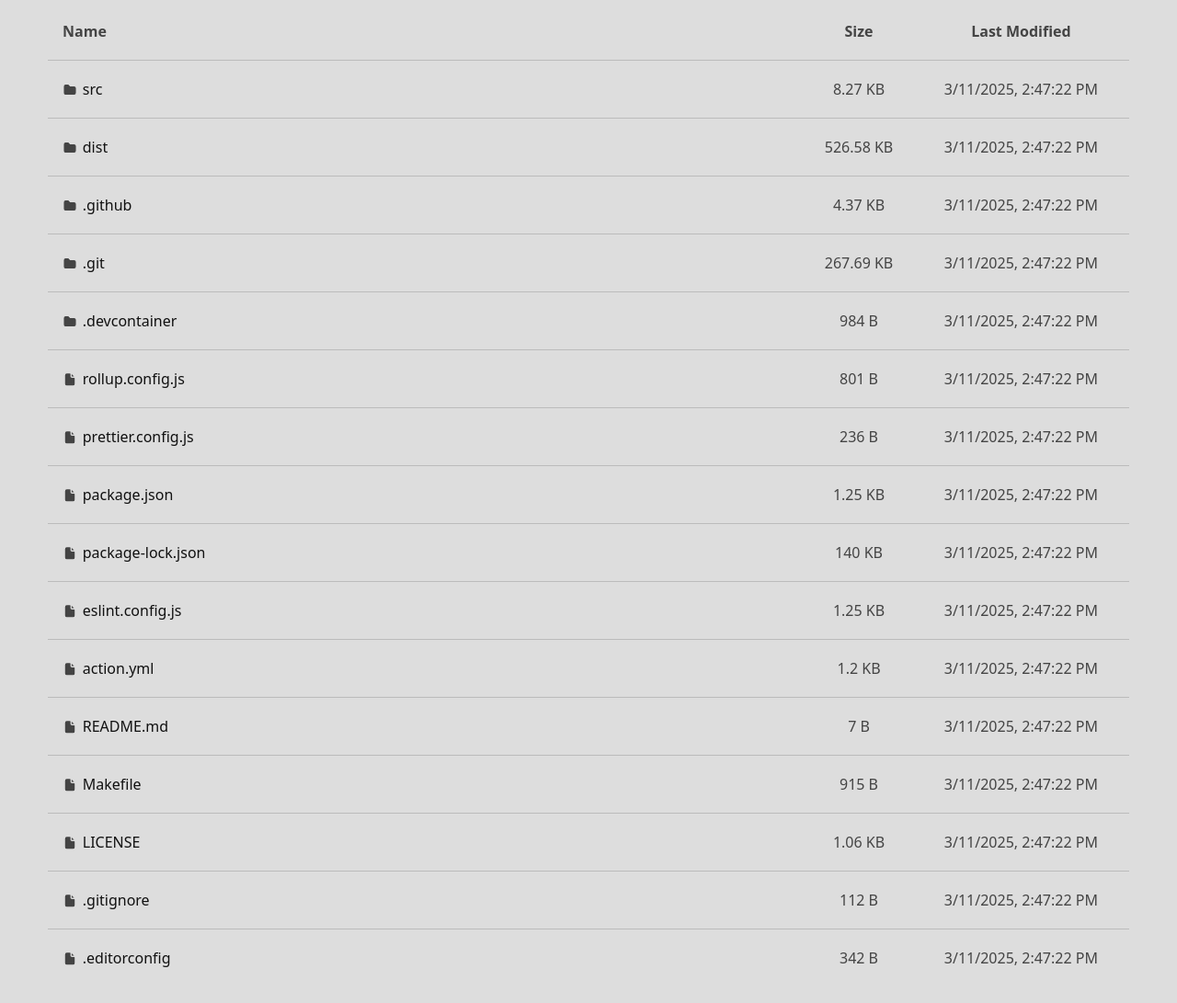
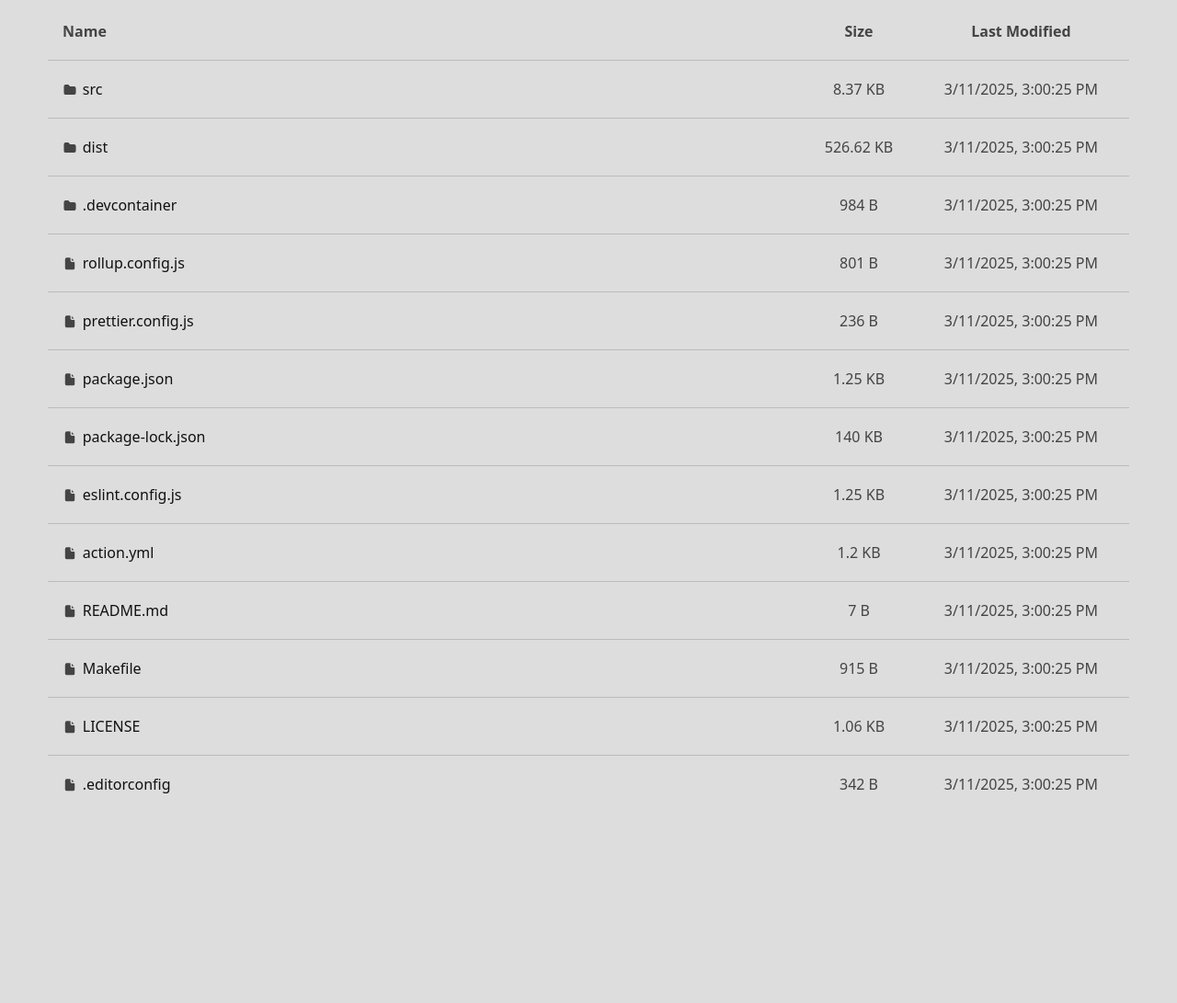
Before and after one commit to gacts/directory-listing, a website: page demo/index.html in a window 1280 px wide. Shown: the part 131-1222 px from the top of the page at 92% size. After the commit the page ends 1047 px from the top, so only its background shows below. Drawn offline with Linux system fonts and the light colour scheme.

Commit message:
deploy: b450b86741abaa7f1177ece3087d87b40ed55240

```diff
--- a/demo/index.html
+++ b/demo/index.html
@@ -176,8 +176,8 @@ table {
             </svg>
             <a href="./src">src</a>
           </td>
-          <td class="size" title="8472">8.27 KB</td>
-          <td class="mod-date">3/11/2025, 2:47:22 PM</td>
+          <td class="size" title="8571">8.37 KB</td>
+          <td class="mod-date">3/11/2025, 3:00:25 PM</td>
         </tr>
 
         <tr>
@@ -187,30 +187,8 @@ table {
             </svg>
             <a href="./dist">dist</a>
           </td>
-          <td class="size" title="539216">526.58 KB</td>
-          <td class="mod-date">3/11/2025, 2:47:22 PM</td>
-        </tr>
-
-        <tr>
-          <td class="name">
-            <svg class="icon" xmlns="http://www.w3.org/2000/svg">
-              <use href="#dir"/>
-            </svg>
-            <a href="./.github">.github</a>
-          </td>
-          <td class="size" title="4474">4.37 KB</td>
-          <td class="mod-date">3/11/2025, 2:47:22 PM</td>
-        </tr>
-
-        <tr>
-          <td class="name">
-            <svg class="icon" xmlns="http://www.w3.org/2000/svg">
-              <use href="#dir"/>
-            </svg>
-            <a href="./.git">.git</a>
-          </td>
-          <td class="size" title="274116">267.69 KB</td>
-          <td class="mod-date">3/11/2025, 2:47:22 PM</td>
+          <td class="size" title="539254">526.62 KB</td>
+          <td class="mod-date">3/11/2025, 3:00:25 PM</td>
         </tr>
 
         <tr>
@@ -221,7 +199,7 @@ table {
             <a href="./.devcontainer">.devcontainer</a>
           </td>
           <td class="size" title="984">984 B</td>
-          <td class="mod-date">3/11/2025, 2:47:22 PM</td>
+          <td class="mod-date">3/11/2025, 3:00:25 PM</td>
         </tr>
 
         <tr>
@@ -232,7 +210,7 @@ table {
             <a href="./rollup.config.js">rollup.config.js</a>
           </td>
           <td class="size" title="801">801 B</td>
-          <td class="mod-date">3/11/2025, 2:47:22 PM</td>
+          <td class="mod-date">3/11/2025, 3:00:25 PM</td>
         </tr>
 
         <tr>
@@ -243,7 +221,7 @@ table {
             <a href="./prettier.config.js">prettier.config.js</a>
           </td>
           <td class="size" title="236">236 B</td>
-          <td class="mod-date">3/11/2025, 2:47:22 PM</td>
+          <td class="mod-date">3/11/2025, 3:00:25 PM</td>
         </tr>
 
         <tr>
@@ -254,7 +232,7 @@ table {
             <a href="./package.json">package.json</a>
           </td>
           <td class="size" title="1277">1.25 KB</td>
-          <td class="mod-date">3/11/2025, 2:47:22 PM</td>
+          <td class="mod-date">3/11/2025, 3:00:25 PM</td>
         </tr>
 
         <tr>
@@ -265,7 +243,7 @@ table {
             <a href="./package-lock.json">package-lock.json</a>
           </td>
           <td class="size" title="143364">140 KB</td>
-          <td class="mod-date">3/11/2025, 2:47:22 PM</td>
+          <td class="mod-date">3/11/2025, 3:00:25 PM</td>
         </tr>
 
         <tr>
@@ -276,7 +254,7 @@ table {
             <a href="./eslint.config.js">eslint.config.js</a>
           </td>
           <td class="size" title="1279">1.25 KB</td>
-          <td class="mod-date">3/11/2025, 2:47:22 PM</td>
+          <td class="mod-date">3/11/2025, 3:00:25 PM</td>
         </tr>
 
         <tr>
@@ -287,7 +265,7 @@ table {
             <a href="./action.yml">action.yml</a>
           </td>
           <td class="size" title="1233">1.2 KB</td>
-          <td class="mod-date">3/11/2025, 2:47:22 PM</td>
+          <td class="mod-date">3/11/2025, 3:00:25 PM</td>
         </tr>
 
         <tr>
@@ -298,7 +276,7 @@ table {
             <a href="./README.md">README.md</a>
           </td>
           <td class="size" title="7">7 B</td>
-          <td class="mod-date">3/11/2025, 2:47:22 PM</td>
+          <td class="mod-date">3/11/2025, 3:00:25 PM</td>
         </tr>
 
         <tr>
@@ -309,7 +287,7 @@ table {
             <a href="./Makefile">Makefile</a>
           </td>
           <td class="size" title="915">915 B</td>
-          <td class="mod-date">3/11/2025, 2:47:22 PM</td>
+          <td class="mod-date">3/11/2025, 3:00:25 PM</td>
         </tr>
 
         <tr>
@@ -320,18 +298,7 @@ table {
             <a href="./LICENSE">LICENSE</a>
           </td>
           <td class="size" title="1081">1.06 KB</td>
-          <td class="mod-date">3/11/2025, 2:47:22 PM</td>
-        </tr>
-
-        <tr>
-          <td class="name">
-            <svg class="icon" xmlns="http://www.w3.org/2000/svg">
-              <use href="#file"/>
-            </svg>
-            <a href="./.gitignore">.gitignore</a>
-          </td>
-          <td class="size" title="112">112 B</td>
-          <td class="mod-date">3/11/2025, 2:47:22 PM</td>
+          <td class="mod-date">3/11/2025, 3:00:25 PM</td>
         </tr>
 
         <tr>
@@ -342,7 +309,7 @@ table {
             <a href="./.editorconfig">.editorconfig</a>
           </td>
           <td class="size" title="342">342 B</td>
-          <td class="mod-date">3/11/2025, 2:47:22 PM</td>
+          <td class="mod-date">3/11/2025, 3:00:25 PM</td>
         </tr>
     </tbody>
   </table>
--- a/demo/src/main.js
+++ b/demo/src/main.js
@@ -45,6 +45,7 @@ async function run() {
               cwd: dir,
             })
           )
+            .filter((path) => !path.includes(join(dir, '.git'))) // always ignore `.git` directory
             .sort((a, b) => {
               const [aIsDir, bIsDir] = [a.endsWith('/'), b.endsWith('/')]
 
```
Also changed, not shown: demo/src/index.html (+3 -3 lines), demo/src/template/index.html (+1 -1 lines), demo/.devcontainer/index.html, demo/dist/index.html, demo/dist/index.js.
